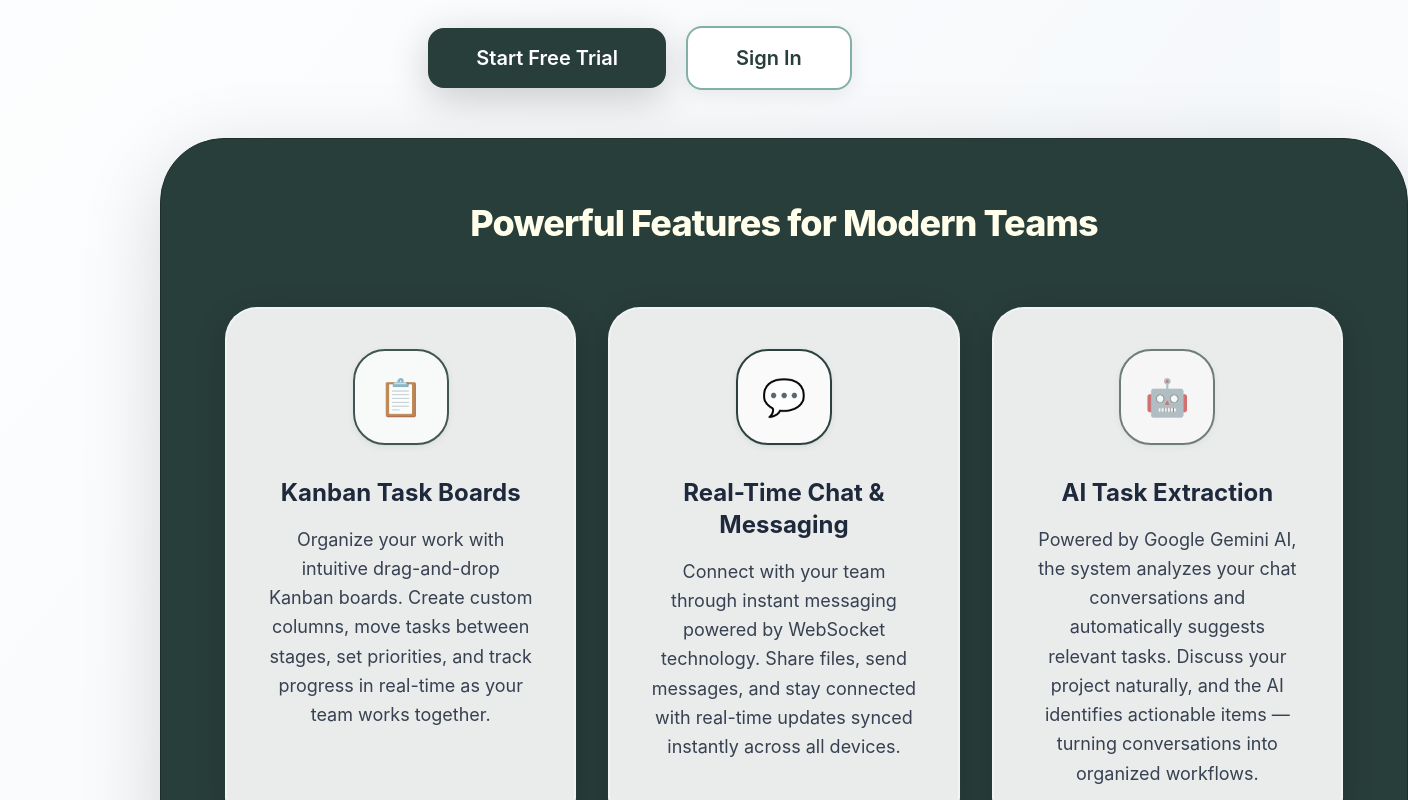
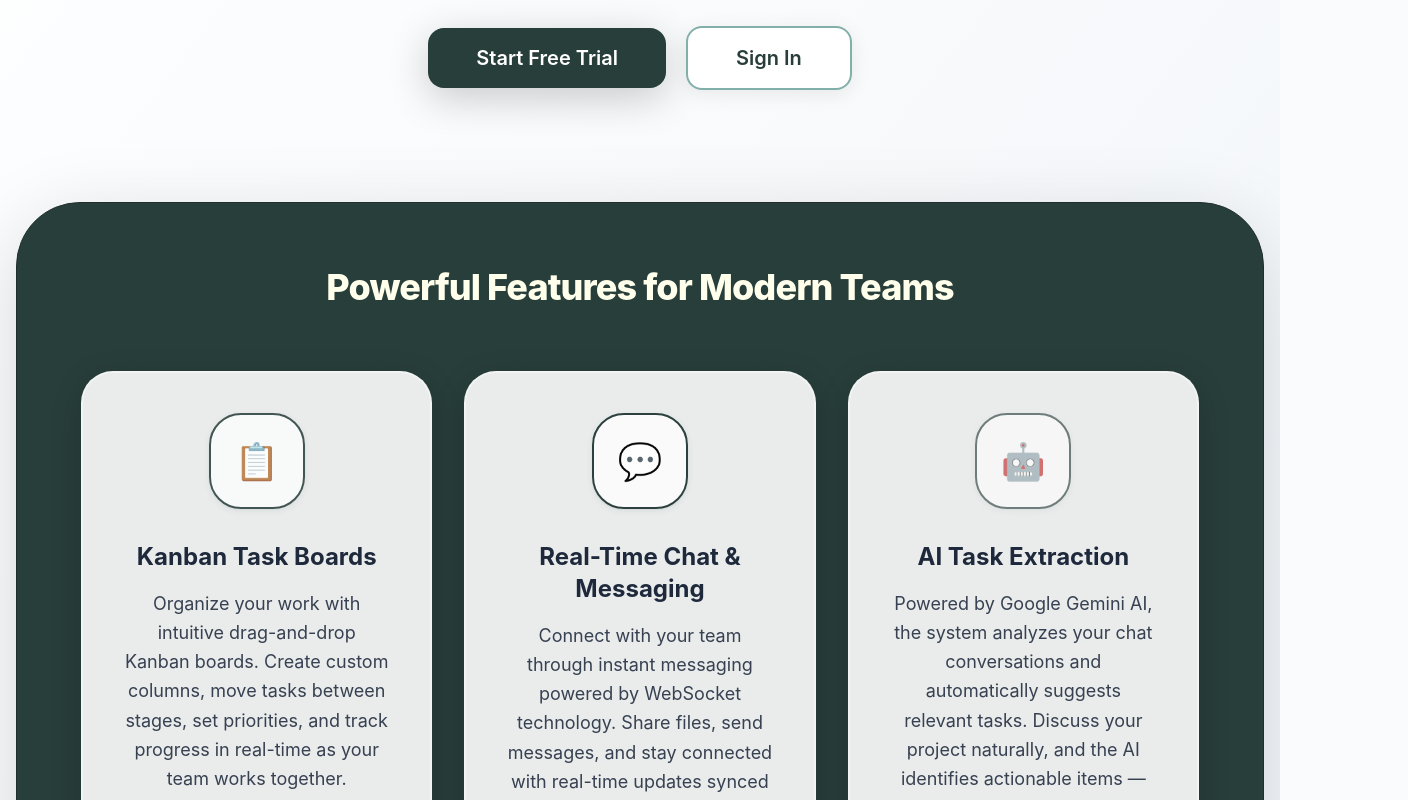
Before and after one commit to Imane-Idrissi/collabapp, a React (Vite) app in the folder frontend/: page / in a window 1280 px wide. Shown: the part 460-1260 px from the top of the page, 1408 px wide, since content can reach past the window. Built offline with nearby package versions, Linux system fonts and the light colour scheme; no server answers.

Commit message:
fix: move features section out of hero to prevent clipping

```diff
--- a/frontend/src/pages/HomePage.tsx
+++ b/frontend/src/pages/HomePage.tsx
@@ -26,7 +26,7 @@ export function HomePage() {
   const { user } = useAuth()
 
   return (
-    <div className="min-h-screen bg-gradient-to-br from-white via-[#f8fafc] to-[#f1f5f9]">
+    <div className="min-h-screen overflow-x-hidden bg-gradient-to-br from-white via-[#f8fafc] to-[#f1f5f9]">
       {/* Header */}
       <header className="fixed inset-x-0 top-0 z-50 border-b border-[rgba(59,130,246,0.1)] bg-white/90 shadow-[0_4px_32px_rgba(0,0,0,0.06)] backdrop-blur-xl transition-all hover:bg-white/95 hover:shadow-[0_8px_40px_rgba(0,0,0,0.1)]">
         <nav className="mx-auto flex max-w-6xl items-center justify-between px-8 py-4">
@@ -104,9 +104,10 @@ export function HomePage() {
             </>
           )}
         </div>
+      </section>
 
       {/* Features */}
-        <section className="mx-auto w-[calc(100vw-2rem)] max-w-none rounded-[4rem] border border-[hsl(172,22%,15%)] bg-[hsl(172,22%,20%)] px-8 py-16 shadow-[0_20px_80px_rgba(0,0,0,0.15)] sm:px-16">
+      <section className="mx-auto mb-24 w-[calc(100vw-2rem)] rounded-[4rem] border border-[hsl(172,22%,15%)] bg-[hsl(172,22%,20%)] px-8 py-16 shadow-[0_20px_80px_rgba(0,0,0,0.15)] sm:px-16">
         <h2 className="mb-16 text-center text-4xl font-extrabold tracking-tight text-[hsl(60,100%,96%)]">
           Powerful Features for Modern Teams
         </h2>
@@ -126,7 +127,6 @@ export function HomePage() {
           ))}
         </div>
       </section>
-      </section>
 
       {/* Footer */}
       <footer className="border-t border-[rgba(148,163,184,0.2)] bg-gradient-to-br from-[#f8fafc] to-[#f1f5f9] px-8 py-12 text-center">
```
Lines whose indentation alone changed are shown as unchanged.
